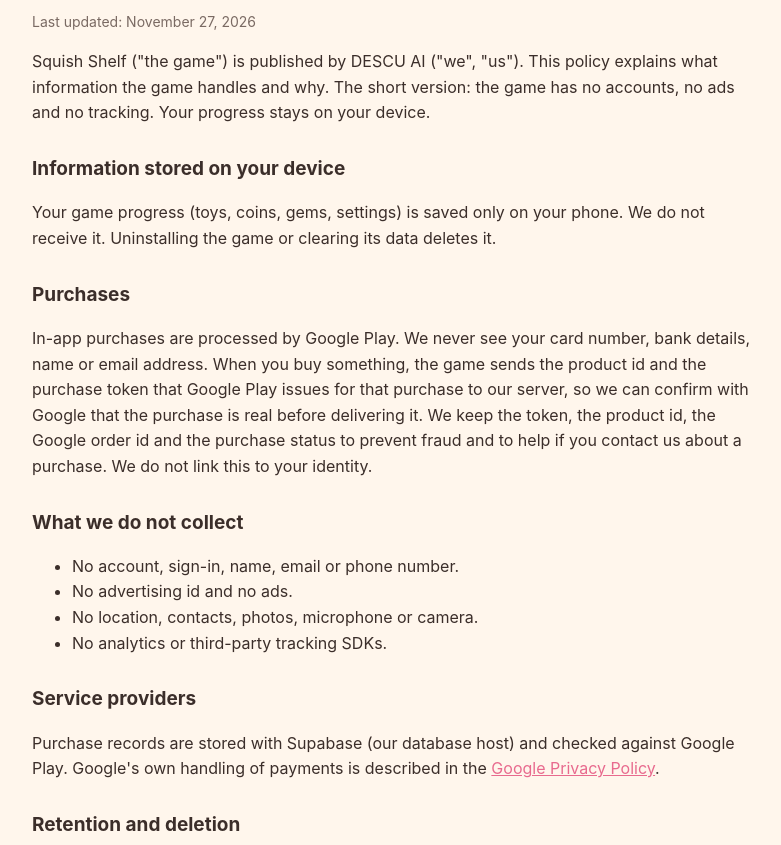
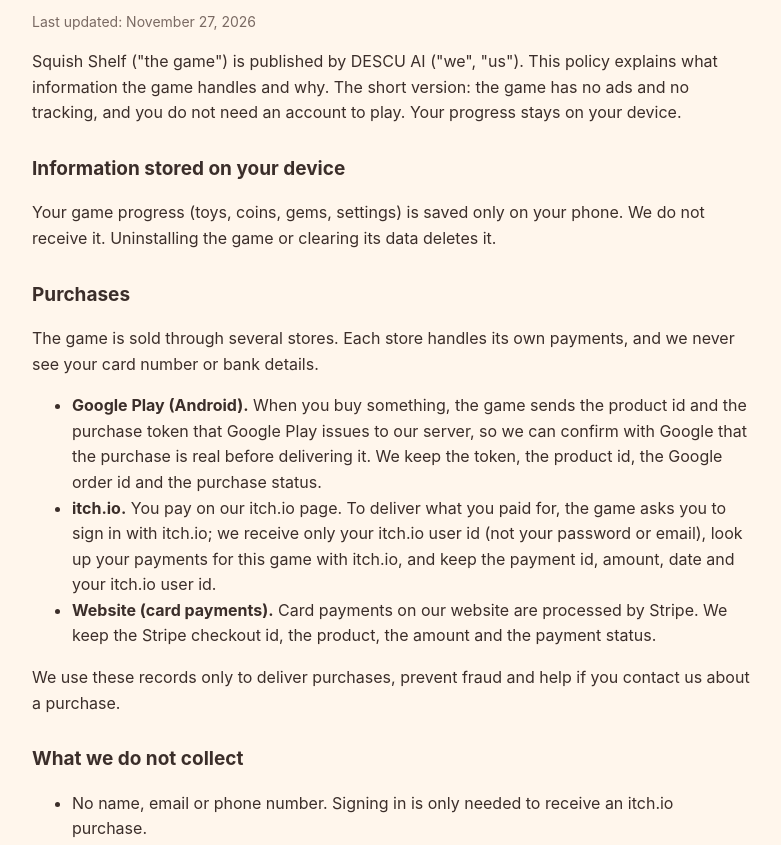
Before and after one commit to siyutech2024-cmd/squish-site, a plain HTML site: page privacy/index.html in a window 1280 px wide. Shown: the part 80-925 px from the top of the page, without its empty margins (248-1029 px from the left). Drawn offline with Linux system fonts and the light colour scheme.

Commit message:
Privacy policy: itch.io and Stripe payments
Co-Authored-By: Claude Opus 5.5 <noreply@anthropic.com>
Claude-Session: https://claude.ai/code/session_01UjWhNRBAJDA1GntjQP6qBa

```diff
--- a/privacy/index.html
+++ b/privacy/index.html
@@ -20,27 +20,33 @@
 <h1>Squish Shelf Privacy Policy</h1>
 <p class="muted">Last updated: November 27, 2026</p>
 
-<p>Squish Shelf ("the game") is published by DESCU AI ("we", "us"). This policy explains what information the game handles and why. The short version: the game has no accounts, no ads and no tracking. Your progress stays on your device.</p>
+<p>Squish Shelf ("the game") is published by DESCU AI ("we", "us"). This policy explains what information the game handles and why. The short version: the game has no ads and no tracking, and you do not need an account to play. Your progress stays on your device.</p>
 
 <h2>Information stored on your device</h2>
 <p>Your game progress (toys, coins, gems, settings) is saved only on your phone. We do not receive it. Uninstalling the game or clearing its data deletes it.</p>
 
 <h2>Purchases</h2>
-<p>In-app purchases are processed by Google Play. We never see your card number, bank details, name or email address. When you buy something, the game sends the product id and the purchase token that Google Play issues for that purchase to our server, so we can confirm with Google that the purchase is real before delivering it. We keep the token, the product id, the Google order id and the purchase status to prevent fraud and to help if you contact us about a purchase. We do not link this to your identity.</p>
+<p>The game is sold through several stores. Each store handles its own payments, and we never see your card number or bank details.</p>
+<ul>
+  <li><b>Google Play (Android).</b> When you buy something, the game sends the product id and the purchase token that Google Play issues to our server, so we can confirm with Google that the purchase is real before delivering it. We keep the token, the product id, the Google order id and the purchase status.</li>
+  <li><b>itch.io.</b> You pay on our itch.io page. To deliver what you paid for, the game asks you to sign in with itch.io; we receive only your itch.io user id (not your password or email), look up your payments for this game with itch.io, and keep the payment id, amount, date and your itch.io user id.</li>
+  <li><b>Website (card payments).</b> Card payments on our website are processed by Stripe. We keep the Stripe checkout id, the product, the amount and the payment status.</li>
+</ul>
+<p>We use these records only to deliver purchases, prevent fraud and help if you contact us about a purchase.</p>
 
 <h2>What we do not collect</h2>
 <ul>
-  <li>No account, sign-in, name, email or phone number.</li>
+  <li>No name, email or phone number. Signing in is only needed to receive an itch.io purchase.</li>
   <li>No advertising id and no ads.</li>
   <li>No location, contacts, photos, microphone or camera.</li>
   <li>No analytics or third-party tracking SDKs.</li>
 </ul>
 
 <h2>Service providers</h2>
-<p>Purchase records are stored with Supabase (our database host) and checked against Google Play. Google's own handling of payments is described in the <a href="https://policies.google.com/privacy">Google Privacy Policy</a>.</p>
+<p>Purchase records are stored with Supabase (our database host) and checked with the store that took the payment: Google Play (<a href="https://policies.google.com/privacy">Google Privacy Policy</a>), itch.io (<a href="https://itch.io/docs/legal/privacy-policy">itch.io Privacy Policy</a>) or Stripe (<a href="https://stripe.com/privacy">Stripe Privacy Policy</a>).</p>
 
 <h2>Retention and deletion</h2>
-<p>Purchase records are kept for as long as needed for refunds, fraud prevention and legal accounting requirements, and at most 5 years. To ask us to delete the purchase records tied to an order, email us with your Google Play order id (it starts with GPA.).</p>
+<p>Purchase records are kept for as long as needed for refunds, fraud prevention and legal accounting requirements, and at most 5 years. To ask us to delete the purchase records tied to an order, email us with your order id (Google Play order ids start with GPA.; for itch.io or card payments, send the date and amount).</p>
 
 <h2>Children</h2>
 <p>The game is meant for players aged 13 and over. We do not knowingly collect personal information from children.</p>
```
